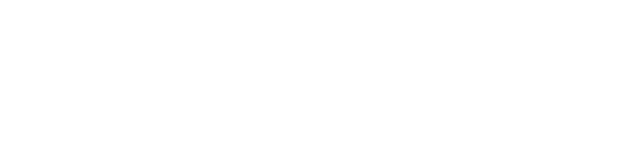
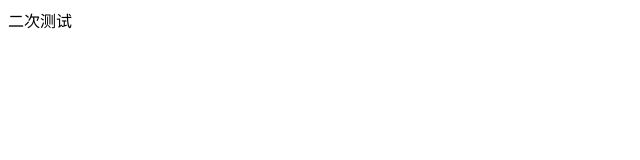
Before and after one commit to yaodongwork/yaodongBlog, a plain HTML site: page index.html in a window 1280 px wide. Shown: the full height of the page, 0-640 px from the left. Drawn offline with Linux system fonts and the light colour scheme.

Commit message:
首页修改

```diff
--- a/index.html
+++ b/index.html
@@ -5,6 +5,6 @@
     <title>测试git</title>
   </head>
   <body>
-
+二次测试
   </body>
 </html>
```
